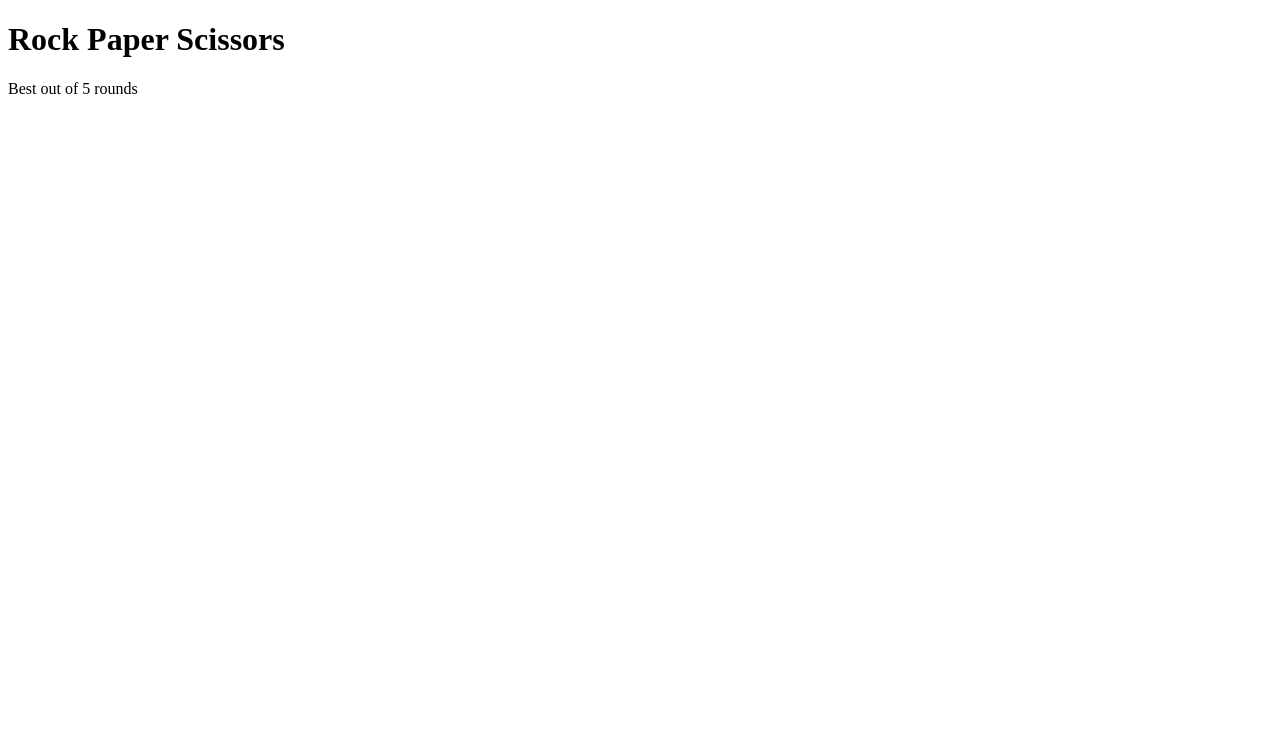
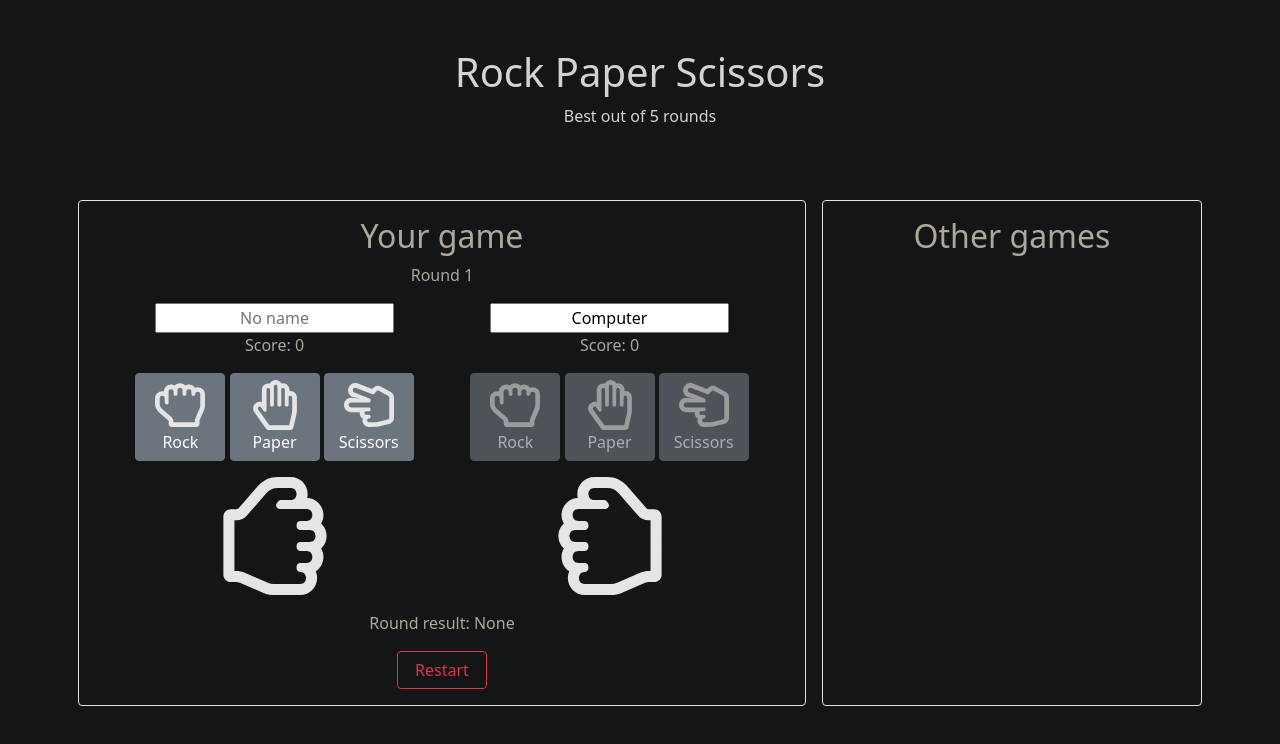
Before and after one commit to taSilver/Rock-Paper-Scissors, a plain HTML site: page index.html in a window 1280 px wide. Drawn offline with nearby package versions, Linux system fonts and the light colour scheme.

Commit message:
Fleshed out HTML and added boostrap

```diff
--- a/index.html
+++ b/index.html
@@ -10,14 +10,67 @@
         <title>Rock Paper Scissors</title>
         <meta name="description" content="">
         <meta name="viewport" content="width=device-width, initial-scale=1">
-        <link rel="stylesheet" href="">
+        <link href="https://cdn.jsdelivr.net/npm/bootstrap@5.0.0-beta1/dist/css/bootstrap.min.css" rel="stylesheet" integrity="sha384-giJF6kkoqNQ00vy+HMDP7azOuL0xtbfIcaT9wjKHr8RbDVddVHyTfAAsrekwKmP1" crossorigin="anonymous">
+        <link rel="stylesheet" type="text/css" href="style.css">
     </head>
     <body>
         <!--[if lt IE 7]>
             <p class="browsehappy">You are using an <strong>outdated</strong> browser. Please <a href="#">upgrade your browser</a> to improve your experience.</p>
         <![endif]-->
-        <h1>Rock Paper Scissors</h1>
-        <p>Best out of 5 rounds</p>
+        <header class="text-md-center p-5">
+            <h1>Rock Paper Scissors</h1>
+            <p>Best out of 5 rounds</p>
+        </header>
+        <section class="container">
+            <div class="row">
+                <section class="col-lg rounded border text-center p-3 m-2">
+                    <h2>Your game</h2>
+                    <p>Round <span id="round">1</span></p>
+                    <div class="container">
+                        <div class="row text-center">
+                            <div class="col">
+                                <input id="p1" type="text" placeholder="No name" style="text-align: center">
+                                <p>Score: <span id="p1Score">0</span></p>
+                                <button class="btn btn-secondary"><img src="img/hand-rock-grey.svg">Rock</button>
+                                <button class="btn btn-secondary"><img src="img/hand-paper-grey.svg">Paper</button>
+                                <button class="btn btn-secondary"><img src="img/hand-scissors-grey.svg">Scissors</button>
+                            </div>
+                            <div class="col">
+                                <input id="p2" type="text" value="Computer" readonly style="text-align: center">
+                                <p>Score: <span id="p2Score">0</span></p>
+                                <button class="btn btn-secondary" disabled><img src="img/hand-rock-grey.svg">Rock</button>
+                                <button class="btn btn-secondary" disabled><img src="img/hand-paper-grey.svg">Paper</button>
+                                <button class="btn btn-secondary" disabled><img src="img/hand-scissors-grey.svg">Scissors</button>
+                            </div>
+                        </div>
+                        <div class="row">
+                            <div class="col"><img src="img/hand-rock-grey.svg" class="p1Choice p-3"></div>
+                            <div class="col"><img src="img/hand-rock-grey.svg" class="p2Choice p-3"></div>
+                        </div>
+                        <div class="row">
+                            <div class="col text-center">
+                                <p>Round result: <span id="result">None</span></p>
+                            </div>
+                        </div>
+                        <div class="row">
+                            <div class="col text-center">
+                                <button type="button" class="btn btn-outline-danger">Restart</button>
+                            </div>
+                        </div>
+                    </div>
+                </section>
+                <aside class="col-sm-4 rounded border p-3 m-2">
+                    <h2 class="text-center">Other games</h2>
+                    <div class="container" style="overflow-y: scroll;overflow-x: wrap; height: 400px;">
+
+                    </div>
+                </aside>
+            </div>
+        </section>
+
         <script src="main.js" async defer></script>
+        <script src="https://ajax.googleapis.com/ajax/libs/jquery/3.5.1/jquery.min.js" async defer></script>
+        <!-- JavaScript Bundle with Popper -->
+        <script src="https://cdn.jsdelivr.net/npm/bootstrap@5.0.0-beta1/dist/js/bootstrap.bundle.min.js" integrity="sha384-ygbV9kiqUc6oa4msXn9868pTtWMgiQaeYH7/t7LECLbyPA2x65Kgf80OJFdroafW" crossorigin="anonymous"></script>
     </body>
 </html>
--- /dev/null
+++ b/style.css
@@ -0,0 +1,35 @@
+body {
+    background-color: #131516;
+}
+
+div {
+    color: rgb(175, 167, 156);
+    border-color: rgb(108, 100, 88);
+    border-width: 3px;
+}
+
+button {
+    width: 90px;
+}
+
+button img{
+    width:50px;
+    height:50px;
+}
+
+header {
+    color: lightgray;
+}
+
+.p1Choice, .p2Choice {
+    width: 150px;
+    height: 150px;
+}
+
+.p1Choice {
+    transform: rotate(90deg);
+}
+
+.p2Choice {
+    transform: scaleX(-1) rotate(90deg);
+}
```
Also changed, not shown: img/hand-paper-grey.svg (added), img/hand-rock-grey.svg (added), img/hand-scissors-grey.svg (added).
